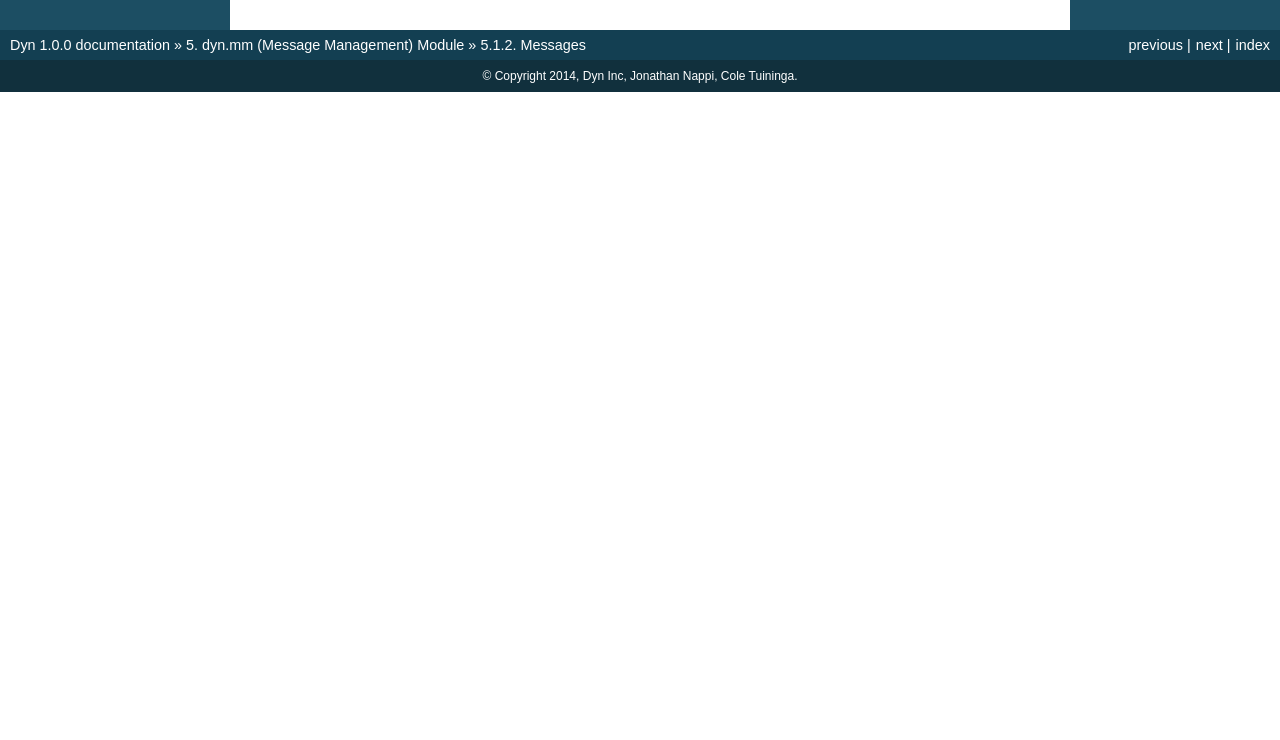
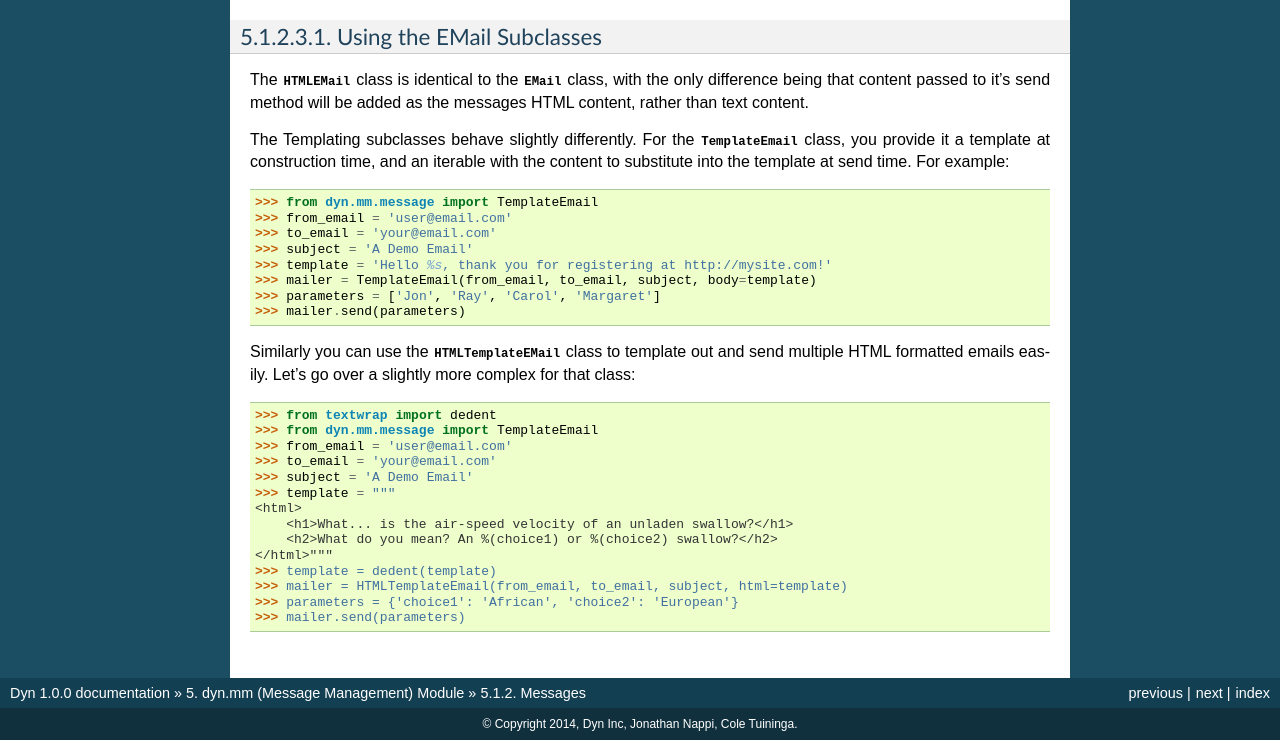
Before and after one commit to dyninc/dyn-python, a Sphinx documentation site: the page built from docs/mm/message.rst, in a window 1280 px wide and 1400 px high, scrolled down 776 px. Shown: the part 660-1400 px from the top of the window. Built offline with Sphinx 7.4.7, drawn with Linux system fonts in a browser that asks for light colours; pages that are not in the unit, such as notebooks, are missing from menus; before the commit the page ends 1528 px from its top, so only the background shows below that; some of the changed text lies outside the part shown.

Commit message:
Updating docs.

```diff
--- a/docs/mm/accounts.rst
+++ b/docs/mm/accounts.rst
@@ -51,9 +51,9 @@ dyn Message Management account::
     >>> new_account.apikey
     'YYYYYYYYYYYYYYYYYYYYYYYYYYYYYYYY'
     >>> new_account.xheaders
-    {'xheader1': 'xheader1_data', 'xheader2': 'xheader2_data'}
+    {'xheader1': '', 'xheader2': '', 'xheader3': '', 'xheader4': ''}
     >>> # The following creates a new xheader for the account
-    >>> new_account.xheaders['xheader3'] = 'xheader3_data'
+    >>> new_account.xheaders['xheader3'] = 'X-header3_data'
 
 
 Approved Sender
--- a/docs/mm/message.rst
+++ b/docs/mm/message.rst
@@ -66,3 +66,40 @@ formatting and, hopefully, helpful features.
 .. autoclass:: dyn.mm.message.HTMLTemplateEMail
     :members:
     :undoc-members:
+
+Using the EMail Subclasses
+^^^^^^^^^^^^^^^^^^^^^^^^^^
+The :class:`~dyn.mm.message.HTMLEMail` class is identical to the :class:`~dyn.mm.message.EMail`
+class, with the only difference being that content passed to it's send method will
+be added as the messages HTML content, rather than text content.
+
+The Templating subclasses behave slightly differently. For the :class:`~dyn.mm.message.TemplateEmail`
+class, you provide it a template at construction time, and an iterable with the content
+to substitute into the template at send time. For example::
+
+    >>> from dyn.mm.message import TemplateEmail
+    >>> from_email = 'user@email.com'
+    >>> to_email = 'your@email.com'
+    >>> subject = 'A Demo Email'
+    >>> template = 'Hello %s, thank you for registering at http://mysite.com!'
+    >>> mailer = TemplateEmail(from_email, to_email, subject, body=template)
+    >>> parameters = ['Jon', 'Ray', 'Carol', 'Margaret']
+    >>> mailer.send(parameters)
+
+Similarly you can use the :class:`~dyn.mm.message.HTMLTemplateEMail` class to template out and send
+multiple HTML formatted emails easily. Let's go over a slightly more complex for that class::
+
+    >>> from textwrap import dedent
+    >>> from dyn.mm.message import TemplateEmail
+    >>> from_email = 'user@email.com'
+    >>> to_email = 'your@email.com'
+    >>> subject = 'A Demo Email'
+    >>> template = """
+    <html>
+        <h1>What... is the air-speed velocity of an unladen swallow?</h1>
+        <h2>What do you mean? An %(choice1) or %(choice2) swallow?</h2>
+    </html>"""
+    >>> template = dedent(template)
+    >>> mailer = HTMLTemplateEmail(from_email, to_email, subject, html=template)
+    >>> parameters = {'choice1': 'African', 'choice2': 'European'}
+    >>> mailer.send(parameters)
```
